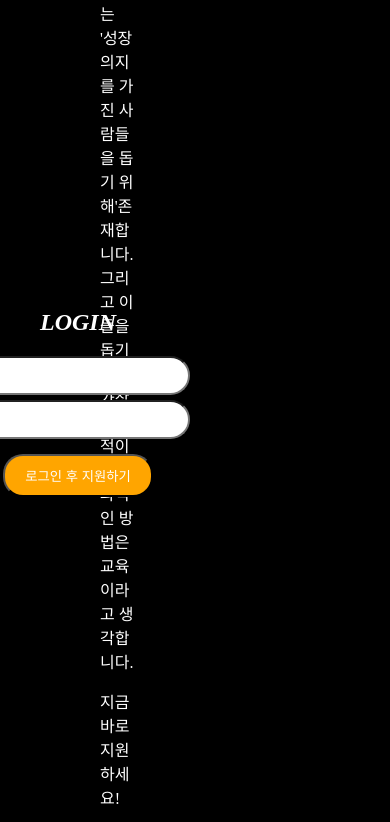
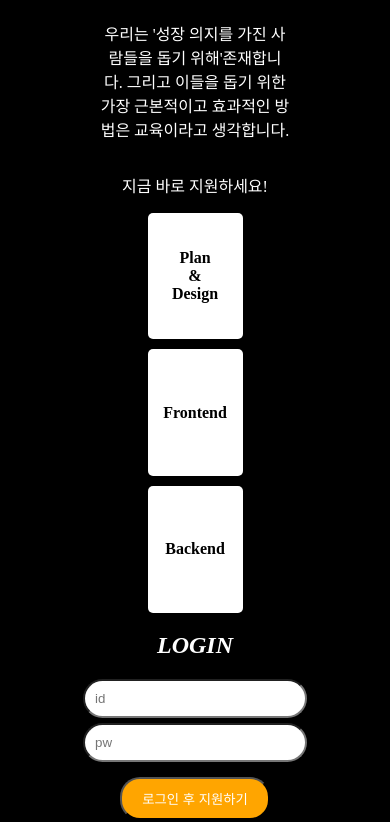
Before and after one commit to yeongipark/likelion_front_homework1, a plain HTML site: page index.html in a window 390 px wide. Shown: the part 289-1111 px from the top of the page. Drawn offline with Linux system fonts and the light colour scheme.

Commit message:
반응형 과제 완료

```diff
--- a/index.css
+++ b/index.css
@@ -11,7 +11,6 @@ body {
 .container {
   margin-top: 100px;
   display: flex;
-
   padding: 0px 200px 0px 100px;
   width: 100%;
   height: 100%;
@@ -88,3 +87,36 @@ input {
   padding: 10px;
   border-radius: 20px;
 }
+
+@media screen and (max-width: 800px) {
+  .container {
+    flex-direction: column;
+    padding: 10px 100px 0px 100px;
+  }
+  .left-box {
+    display: flex;
+    flex-direction: column;
+    align-items: center;
+    text-align: center;
+    width: 100%;
+  }
+
+  .card-wrap {
+    width: 50%;
+    display: flex;
+    flex-direction: column;
+    height: 400px;
+  }
+
+  .item {
+    font-weight: 600;
+    color: black;
+    text-align: center;
+    background-color: white;
+    border-radius: 5px;
+  }
+  .right-box {
+    width: 100%;
+    justify-content: center;
+  }
+}
```
